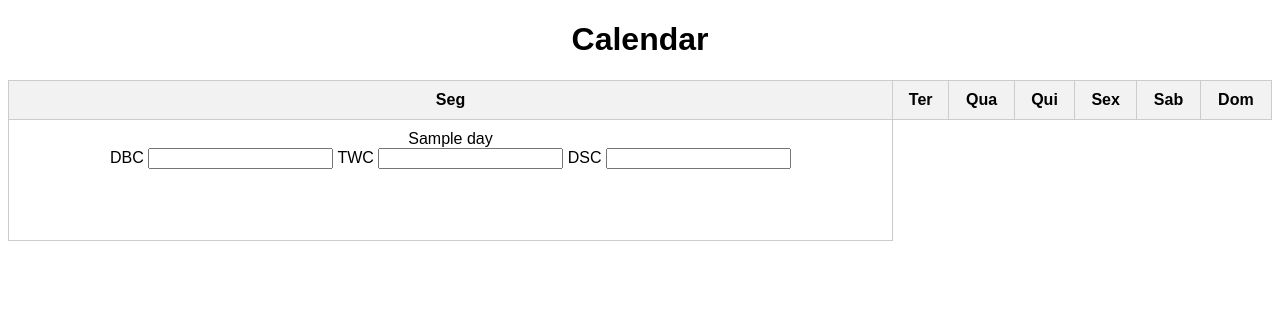
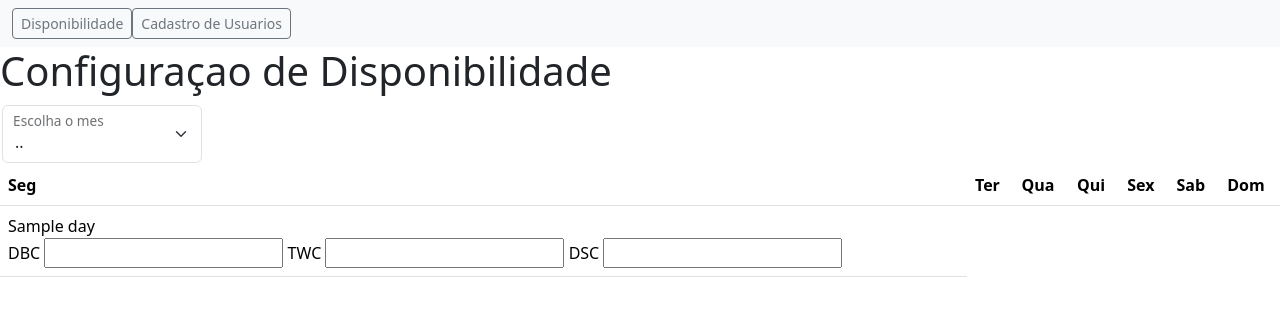
Before and after one commit to julianomarx/b2b, a Flask app: template blueprints/login/templates/admin.html in a window 1280 px wide. Shown: the top 316 px of the page. Run offline with Flask 3, Linux system fonts and the light colour scheme; the template is opened without the code that fills it: most values are stand-ins (such as "Sample title", 1, 10 or a date in 2020).

Commit message:
admin defaut created

```diff
--- a/blueprints/calendars/calendars.py
+++ b/blueprints/calendars/calendars.py
@@ -12,6 +12,7 @@ class DataToCalendar:
             5 : "Sabado",
             6 : "Domingo"
         }
+
 
         mes = calendar.Calendar().monthdatescalendar(year_as_int,month_as_int)
         formato = "%d-%m-%Y"
@@ -28,5 +29,4 @@ class DataToCalendar:
 
             list_to_return.append(tuple(semana_l))
 
-        self.month_name = calendar.month_name()
         self.data = list_to_return
--- a/blueprints/login/login_bp.py
+++ b/blueprints/login/login_bp.py
@@ -24,10 +24,23 @@ def login():
 
         user = User.query.filter_by(email=email).first()
 
+        if not user and email == 'admin@admin.com' and pwd == "admin":
+            user = User(name="admin", email="admin@admin.com", password="admin", categoria=1)
+            db.session.add(user)
+            db.session.commit()
+
+            user = User.query.filter_by(email="admin@admin.com").first()
+
+            #login_user(user)
+
         if not user or not user.verify_password(pwd):
             return redirect(url_for('login_bp.login'))
 
         login_user(user)
+
+        if email == 'admin@admin.com' and pwd == "admin":
+            login_user(user)
+
 
         print(current_user)
 
--- a/blueprints/login/templates/admin.html
+++ b/blueprints/login/templates/admin.html
@@ -4,36 +4,51 @@
     <meta charset="UTF-8">
     <meta name="viewport" content="width=device-width, initial-scale=1.0">
     <title>Calendar</title>
-    <style>
-        body {
-            font-family: Arial, sans-serif;
-            text-align: center;
-        }
+<link href="https://cdn.jsdelivr.net/npm/bootstrap@5.3.1/dist/css/bootstrap.min.css" rel="stylesheet" integrity="sha384-4bw+/aepP/YC94hEpVNVgiZdgIC5+VKNBQNGCHeKRQN+PtmoHDEXuppvnDJzQIu9" crossorigin="anonymous">
+<script src="https://cdn.jsdelivr.net/npm/bootstrap@5.3.1/dist/js/bootstrap.bundle.min.js" integrity="sha384-HwwvtgBNo3bZJJLYd8oVXjrBZt8cqVSpeBNS5n7C8IVInixGAoxmnlMuBnhbgrkm" crossorigin="anonymous"></script>
+<style>
 
-        table {
-            width: 100%;
-            border-collapse: collapse;
-        }
+</style>
 
-        th, td {
-            padding: 10px;
-            border: 1px solid #ccc;
-        }
-
-        th {
-            background-color: #f2f2f2;
-        }
-
-        td {
-            height: 100px;
-            vertical-align: top;
-        }
-    </style>
 </head>
 <body>
-    <h1>Calendar</h1>
 
-    <table>
+    <nav class="navbar bg-body-tertiary">
+        <form class="container-fluid justify-content-start" method="post">
+          <button class="btn btn-sm btn-outline-secondary" type="button">Disponibilidade</button>
+          <button class="btn btn-sm btn-outline-secondary" type="button">Cadastro de Usuarios</button>
+        </form>
+      </nav>
+
+
+
+    <h1>Configuraçao de Disponibilidade</h1>
+
+    <div class="form-floating" style=" padding: 2px;">
+        <select class="form-select small" style="width: 200px;">
+          <option selected>..</option>
+          <option value="1">Janeiro</option>
+          <option value="2">Fevereiro</option>
+          <option value="3">Marco</option>
+          <option value="4">Abril</option>
+          <option value="5">Maio</option>
+          <option value="6">Junho</option>
+          <option value="7">Julho</option>
+          <option value="8">Agosto</option>
+          <option value="9">Setembro</option>
+          <option value="10">Outubro</option>
+          <option value="11">Novembro</option>
+          <option value="12">Dezembro</option>
+        </select>
+        <label for="floatingSelect">Escolha o mes</label>
+      </div>
+
+
+    <!--
+        class="table table-bordered table-sm align-middle"
+    -->
+    <div class="container_table">
+            <table class="table">
         <thead>
             <tr>
                 <th>Seg</th>
@@ -52,17 +67,17 @@
                     {% for day in week %}
                         <div class="day">
 
-                            <td>{{ day }}
-                                <div>
+                            <td class="td_disp">{{ day }}
+                                <div class="div_inputs">
                                     <form action="">
                                         <label for="{{'dbc' + day}}">DBC</label>
-                                        <input type="number" name="{{'dbc' + day}}" id="dbc_day">
+                                        <input type="number" name="{{'dbc' + day}}" id="dbc_day" class="disp_n">
 
                                         <label for="{{'twc' + day}}">TWC</label>
-                                        <input type="number" name="" id="">
+                                        <input type="number" name="" id="" class="disp_n">
 
                                         <label for="dsc_day">DSC</label>
-                                        <input type="number" name="" id="">
+                                        <input type="number" name="" id="" class="disp_n">
                                     </form>
                                 </div>
                             </td>
@@ -74,5 +89,7 @@
             {% endfor %}
         </tbody>
     </table>
+    </div>
+
 </body>
 </html>
```
